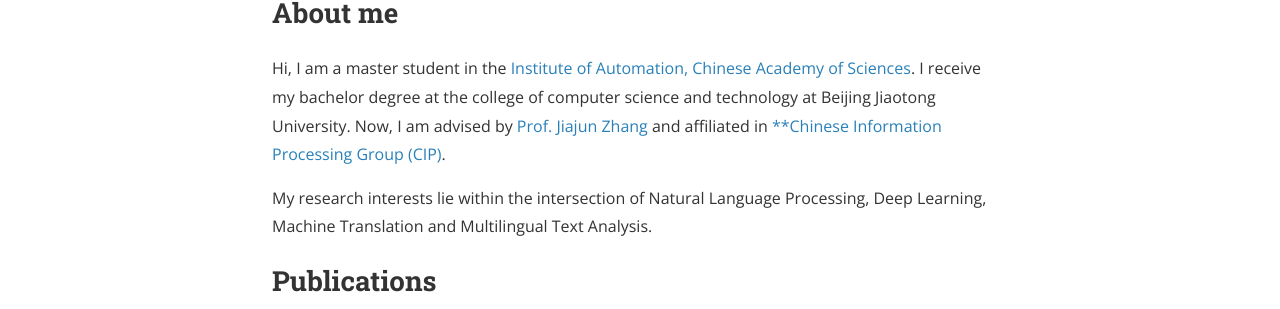
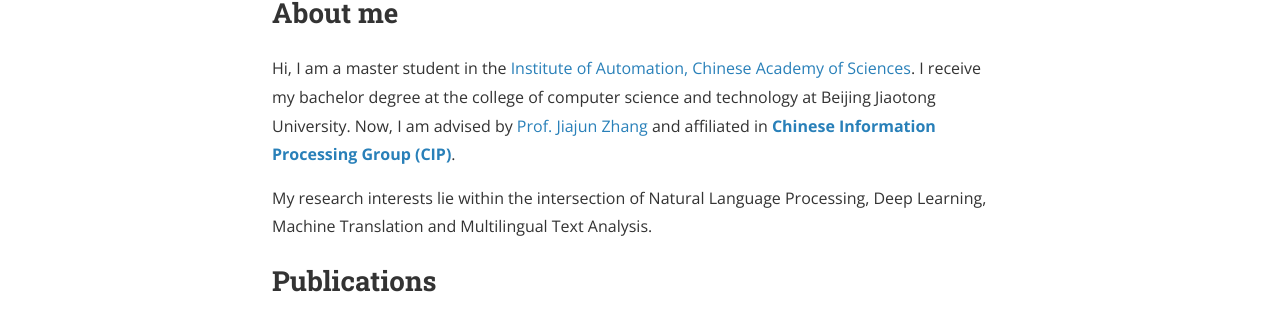
Before and after one commit to JinliangLu96/JinliangLu96.github.io, a Jekyll site: the page built from about.md, in a window 1280 px wide. Shown: the part 735-1044 px from the top of the page. Built offline with Jekyll 4.4.1, drawn with Linux system fonts in a browser that asks for light colours; nearby versions of some CDN libraries.

```diff
--- a/about.md
+++ b/about.md
@@ -26,7 +26,7 @@ permalink: /about/
 
 ## About me
 
-Hi, I am a master student in the [Institute of Automation, Chinese Academy of Sciences](http://www.ia.cas.cn). I receive my bachelor degree at the college of computer science and technology at Beijing Jiaotong University. Now, I am advised by [Prof. Jiajun Zhang](http://www.nlpr.ia.ac.cn/cip/jjzhang.htm) and  affiliated in [**Chinese Information Processing Group (CIP)](http://www.nlpr.ia.ac.cn/cip/introduction.htm).
+Hi, I am a master student in the [Institute of Automation, Chinese Academy of Sciences](http://www.ia.cas.cn). I receive my bachelor degree at the college of computer science and technology at Beijing Jiaotong University. Now, I am advised by [Prof. Jiajun Zhang](http://www.nlpr.ia.ac.cn/cip/jjzhang.htm) and  affiliated in [**Chinese Information Processing Group (CIP)**](http://www.nlpr.ia.ac.cn/cip/introduction.htm).
 
 My research interests lie within the intersection of Natural Language Processing, Deep Learning, Machine Translation and Multilingual Text Analysis.
 
```
